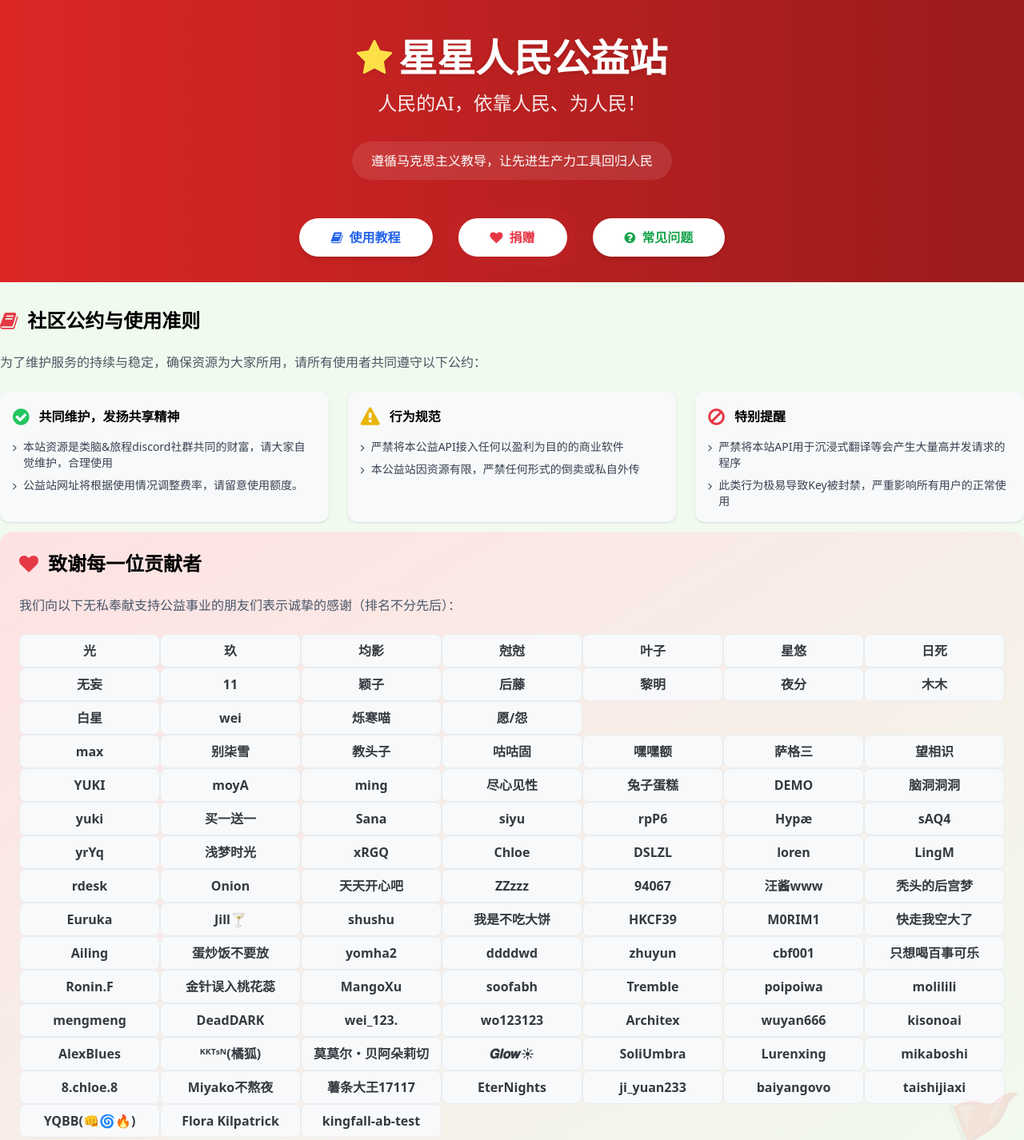
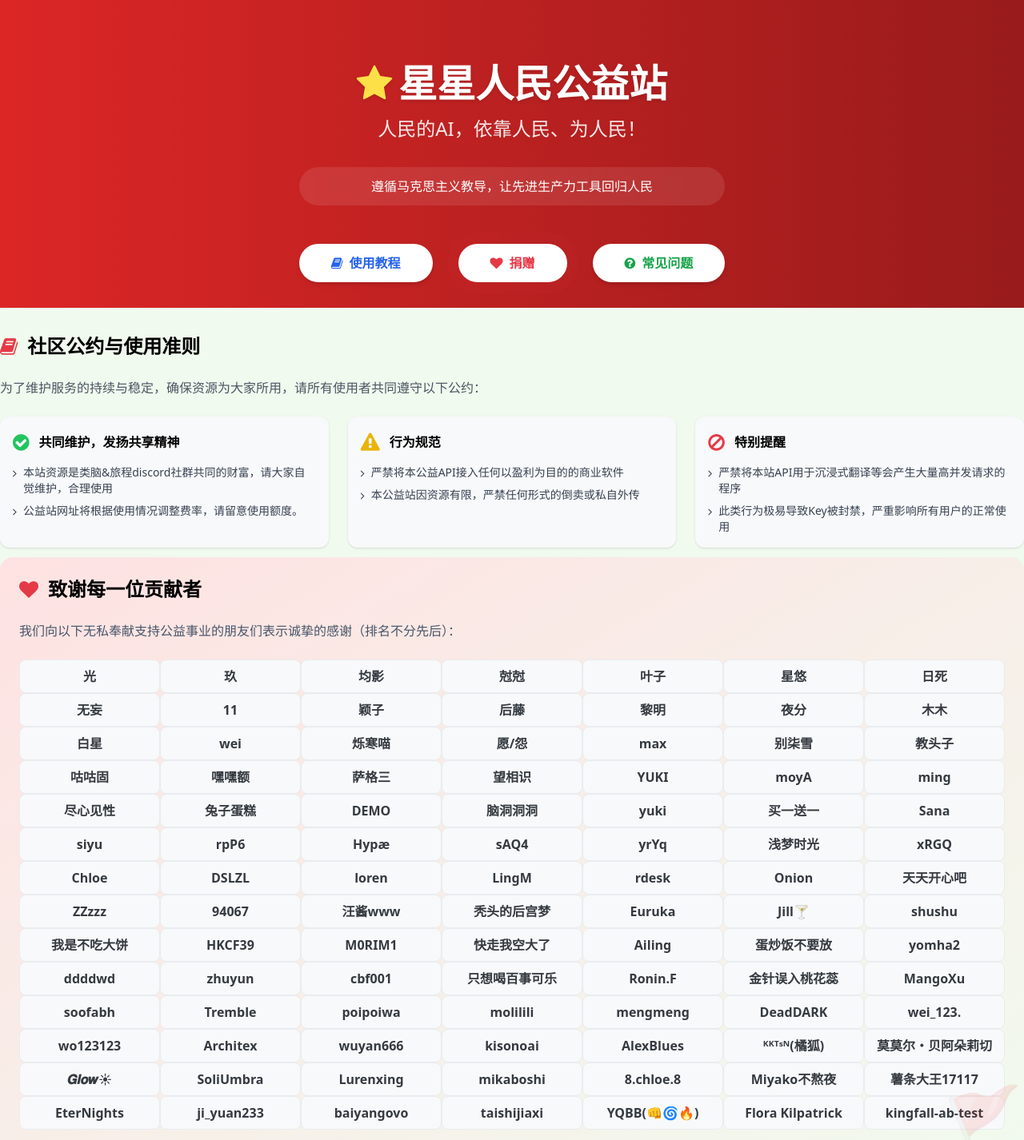
Before and after one commit to beijixingxing/beijixingxing.github.io, a plain HTML site: page index.html in a window 1280 px wide. Shown: the top 1426 px of the page at 80% size. Drawn offline with nearby package versions, Linux system fonts and the light colour scheme.

Commit message:
Update index.html

```diff
--- a/index.html
+++ b/index.html
@@ -277,8 +277,8 @@
     <!-- 主要内容（初始隐藏） -->
     <div id="main-content" style="display: none;" class="bg-neutral">
     <!-- 顶部横幅 -->
-    <header class="bg-gradient-to-r from-red-600 to-red-800 text-white pt-12 pb-8 px-4 md:px-8"> <!-- 修改背景为红色渐变 -->
-        <div class="max-w-7xl mx-auto text-center">
+    <header class="bg-gradient-to-r from-red-600 to-red-800 text-white px-4 md:px-8 flex flex-col min-h-[40vh]">
+        <div class="max-w-7xl mx-auto text-center flex-grow flex flex-col justify-center pt-20 pb-8">
             <h1 class="text-4xl md:text-5xl font-bold mb-4 text-shadow">
                 <i class="fa fa-star text-yellow-300 mr-2" aria-hidden="true"></i>星星人民公益站
             </h1>
@@ -945,8 +945,8 @@
             firstList.innerHTML = '';
             moreList.innerHTML = '';
 
-            // 重新追加已排序的项目，保持18个的分割点
-            const splitIndex = 18;
+            // 重新追加已排序的项目，保持21个的分割点（适配7列布局）
+            const splitIndex = 21;
             allItems.forEach((item, index) => {
                 if (index < splitIndex) {
                     firstList.appendChild(item);
```
